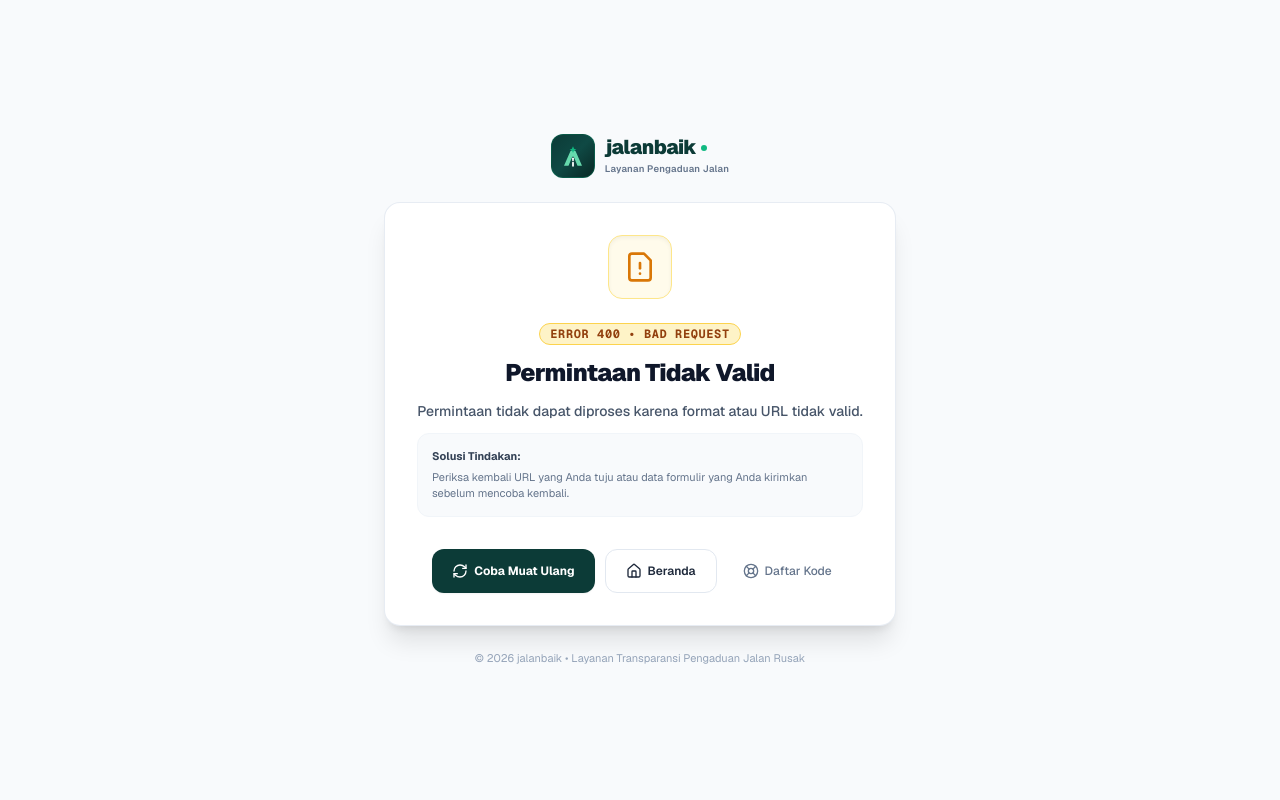
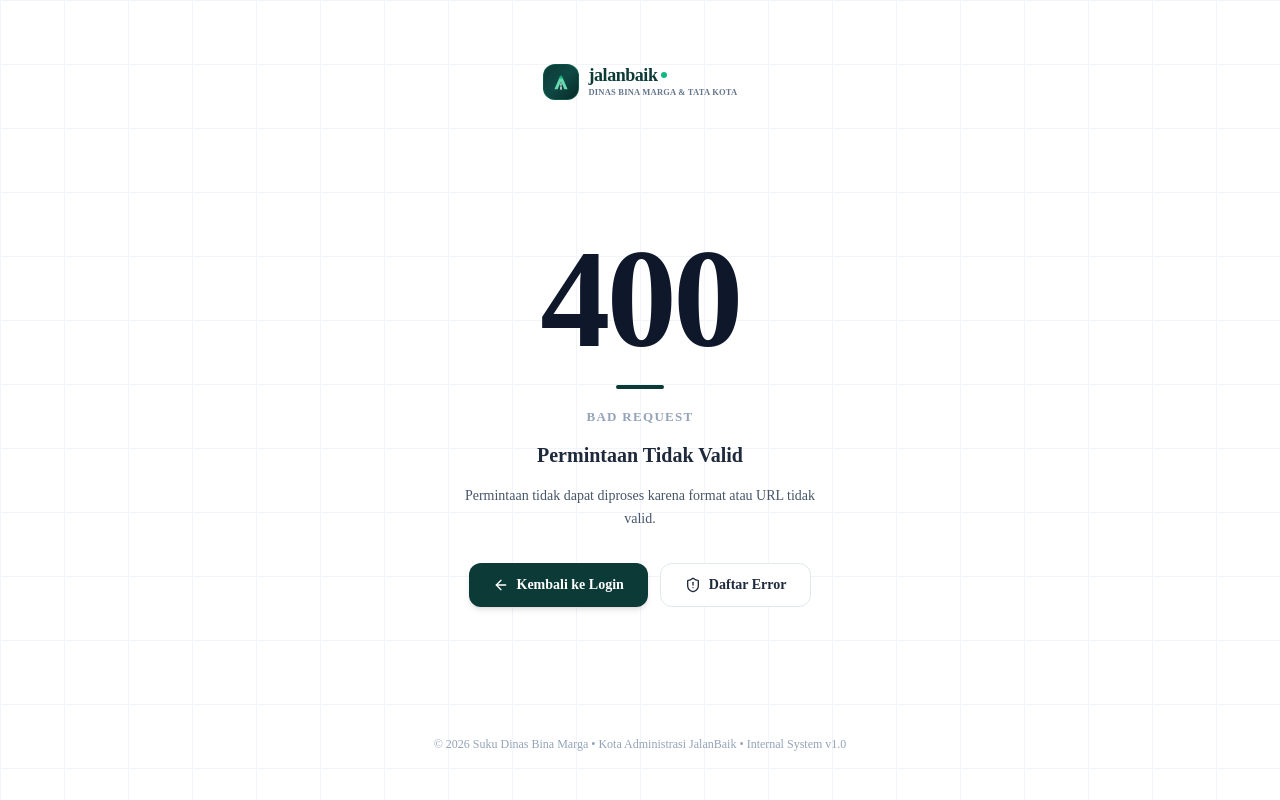
Before and after one commit to muhbintangmahardani/Pengaduan-Masyarakat, a Next.js app: page /error/400 in a window 1280 px wide. Built offline with nearby package versions, Linux system fonts and the light colour scheme.

Commit message:
feat(design): implement Plus Jakarta Sans font, refine auth cards matching reference, and redesign 404/error pages with subtle technical grid

```diff
--- a/src/app/(auth)/login/page.tsx
+++ b/src/app/(auth)/login/page.tsx
@@ -43,7 +43,7 @@ export default function LoginPage() {
       </div>
 
       {/* Floating Balanced Modern Card (Ukuran Pas Layar & Tanpa Scroll di 100% Zoom) */}
-      <div className="w-full max-w-[840px] lg:h-[530px] bg-white dark:bg-slate-900 rounded-2xl sm:rounded-[24px] border border-border/80 shadow-2xl shadow-slate-300/30 dark:shadow-none overflow-hidden grid grid-cols-1 lg:grid-cols-2">
+      <div className="w-full max-w-[840px] lg:h-[530px] bg-white dark:bg-slate-900 rounded-[28px] border border-border/80 shadow-2xl shadow-slate-300/30 dark:shadow-none overflow-hidden grid grid-cols-1 lg:grid-cols-2">
         {/* Kolom Kiri: 50% Showcase Visual Satgas Perbaikan Jalan */}
         <div className="relative bg-[#0c3b37] text-white p-5 sm:p-6 lg:p-7 flex flex-col justify-between overflow-hidden min-h-[220px] lg:min-h-full">
           {/* Foto Nyata Satgas Pekerjaan Umum / Bina Marga Sedang Memperbaiki Jalan */}
@@ -211,7 +211,7 @@ export default function LoginPage() {
               © 2026 Suku Dinas Bina Marga • Kota Administrasi JalanBaik.
             </p>
             <p className="text-[9px] text-slate-400/80 dark:text-slate-600">
-              Sistem Terintegrasi v1.0 • Akses Khusus Pengguna Resmi.
+              Internal System v1.0. Restricted Access.
             </p>
           </div>
         </div>
--- a/src/app/(auth)/register/page.tsx
+++ b/src/app/(auth)/register/page.tsx
@@ -37,7 +37,7 @@ export default function RegisterPage() {
       </div>
 
       {/* Floating Balanced Modern Card (Ukuran & Elemen Form 100% Identik & Pas Layar Tanpa Scroll) */}
-      <div className="w-full max-w-[840px] lg:h-[530px] bg-white dark:bg-slate-900 rounded-2xl sm:rounded-[24px] border border-border/80 shadow-2xl shadow-slate-300/30 dark:shadow-none overflow-hidden grid grid-cols-1 lg:grid-cols-2">
+      <div className="w-full max-w-[840px] lg:h-[530px] bg-white dark:bg-slate-900 rounded-[28px] border border-border/80 shadow-2xl shadow-slate-300/30 dark:shadow-none overflow-hidden grid grid-cols-1 lg:grid-cols-2">
         {/* Kolom Kiri: 50% Showcase Visual Satgas Perbaikan Jalan */}
         <div className="relative bg-[#0c3b37] text-white p-5 sm:p-6 lg:p-7 flex flex-col justify-between overflow-hidden min-h-[220px] lg:min-h-full">
           <Image
@@ -199,7 +199,7 @@ export default function RegisterPage() {
               © 2026 Suku Dinas Bina Marga • Kota Administrasi JalanBaik.
             </p>
             <p className="text-[9px] text-slate-400/80 dark:text-slate-600">
-              Sistem Terintegrasi v1.0 • Akses Khusus Pengguna Resmi.
+              Internal System v1.0. Restricted Access.
             </p>
           </div>
         </div>
--- a/src/app/error.tsx
+++ b/src/app/error.tsx
@@ -2,8 +2,9 @@
 
 import React, { useEffect } from "react";
 import Link from "next/link";
-import { AlertCircle, RefreshCw, Home, LifeBuoy } from "lucide-react";
+import { ArrowLeft, RefreshCw } from "lucide-react";
 import { Button } from "@/components/ui/button";
+import { JalanBaikLogo } from "@/components/common/JalanBaikLogo";
 
 export default function GlobalError({
   error,
@@ -13,7 +14,6 @@ export default function GlobalError({
   reset: () => void;
 }) {
   useEffect(() => {
-    // Log error digest untuk keperluan debugging
     console.error("Application error captured by boundary:", error);
   }, [error]);
 
@@ -22,58 +22,69 @@ export default function GlobalError({
   }
 
   return (
-    <div className="min-h-screen w-full flex items-center justify-center bg-slate-50 dark:bg-slate-950 p-4">
-      <div className="max-w-md w-full bg-white dark:bg-slate-900 rounded-2xl border border-slate-200 dark:border-slate-800 shadow-xl p-6 sm:p-8 text-center space-y-5">
-        <div className="w-14 h-14 mx-auto rounded-2xl bg-amber-50 dark:bg-amber-950/50 border border-amber-200 dark:border-amber-800/80 flex items-center justify-center text-amber-600 dark:text-amber-400">
-          <AlertCircle className="w-7 h-7" />
-        </div>
+    <div className="min-h-screen w-full flex flex-col justify-between items-center bg-white dark:bg-slate-950 text-slate-900 dark:text-slate-100 p-6 sm:p-10 relative overflow-hidden select-none bg-[linear-gradient(to_right,#f1f5f9_1px,transparent_1px),linear-gradient(to_bottom,#f1f5f9_1px,transparent_1px)] dark:bg-[linear-gradient(to_right,#1e293b_1px,transparent_1px),linear-gradient(to_bottom,#1e293b_1px,transparent_1px)] bg-[size:4rem_4rem]">
+      {/* Top Header Logo */}
+      <div className="w-full flex justify-center pt-4 sm:pt-6">
+        <JalanBaikLogo size="md" variant="full" subtext="DINAS BINA MARGA & TATA KOTA" />
+      </div>
 
-        <div className="space-y-2">
-          <h2 className="text-xl font-bold tracking-tight text-slate-900 dark:text-slate-100">
-            Terjadi Kendala Memuat Halaman
-          </h2>
-          <p className="text-xs text-slate-500 dark:text-slate-400 leading-relaxed">
-            Sistem sedang memperbarui koneksi database atau sesi Anda telah disegarkan.
+      {/* Main Error Showcase */}
+      <div className="max-w-md w-full text-center space-y-4 my-auto py-8">
+        {/* Massive Error Number */}
+        <h1 className="text-8xl sm:text-9xl md:text-[140px] font-black tracking-tight text-slate-900 dark:text-white leading-none">
+          500
+        </h1>
+
+        {/* Accent Pill Line */}
+        <div className="w-12 h-1 bg-[#0c3b37] dark:bg-emerald-500 rounded-full mx-auto" />
+
+        {/* Subtitle Category */}
+        <p className="text-xs sm:text-[13px] font-bold uppercase tracking-widest text-slate-400 dark:text-slate-500 pt-1">
+          Terjadi Kesalahan Server
+        </p>
+
+        {/* Description */}
+        <p className="text-sm text-slate-600 dark:text-slate-400 max-w-sm mx-auto leading-relaxed">
+          Sistem mendeteksi kendala saat memuat data. Silakan muat ulang atau kembali ke halaman masuk.
+        </p>
+
+        {error.digest && (
+          <p className="text-[11px] font-mono text-slate-400 dark:text-slate-500">
+            Digest: {error.digest}
           </p>
-          {error.digest && (
-            <div className="inline-block mt-1 px-2.5 py-1 rounded bg-slate-100 dark:bg-slate-800 text-[10px] font-mono text-slate-600 dark:text-slate-400">
-              Kode Digest: {error.digest}
-            </div>
-          )}
-        </div>
+        )}
 
-        <div className="flex flex-col sm:flex-row items-center justify-center gap-2.5 pt-2">
+        {/* Action Buttons */}
+        <div className="pt-4 flex flex-col sm:flex-row items-center justify-center gap-3">
           <Button
             onClick={() => reset()}
-            className="w-full sm:w-auto bg-[#0c3b37] hover:bg-[#0c3b37]/90 text-white text-xs font-semibold h-10 px-4 rounded-xl gap-2 shadow-xs"
+            size="lg"
+            className="h-11 px-6 rounded-xl bg-[#0c3b37] hover:bg-[#082825] dark:bg-emerald-600 dark:hover:bg-emerald-500 text-white font-bold text-xs sm:text-sm shadow-md active:scale-95 transition-all cursor-pointer flex items-center gap-2"
           >
-            <RefreshCw className="w-3.5 h-3.5" />
-            Coba Muat Ulang
+            <RefreshCw className="w-4 h-4" />
+            Muat Ulang Halaman
           </Button>
 
           <Button
             asChild
             variant="outline"
-            className="w-full sm:w-auto text-xs font-semibold h-10 px-4 rounded-xl gap-2 border-slate-200 dark:border-slate-700"
+            size="lg"
+            className="h-11 px-6 rounded-xl border-slate-200 dark:border-slate-800 text-xs sm:text-sm font-semibold hover:bg-slate-100 dark:hover:bg-slate-900 transition-all cursor-pointer"
           >
-            <Link href="/login">
-              <Home className="w-3.5 h-3.5" />
+            <Link href="/login" className="flex items-center gap-2">
+              <ArrowLeft className="w-4 h-4" />
               Kembali ke Login
-            </Link>
-          </Button>
-
-          <Button
-            asChild
-            variant="ghost"
-            className="w-full sm:w-auto text-xs font-semibold h-10 px-4 rounded-xl gap-2 text-slate-500 hover:text-slate-900 dark:hover:text-slate-100"
-          >
-            <Link href="/error">
-              <LifeBuoy className="w-3.5 h-3.5" />
-              Daftar Error
             </Link>
           </Button>
         </div>
       </div>
+
+      {/* Footer */}
+      <div className="w-full text-center pb-2">
+        <p className="text-xs text-slate-400 dark:text-slate-500 font-medium">
+          © 2026 Suku Dinas Bina Marga • Kota Administrasi JalanBaik • Internal System v1.0
+        </p>
+      </div>
     </div>
   );
 }
--- a/src/app/layout.tsx
+++ b/src/app/layout.tsx
@@ -1,13 +1,14 @@
 import type { Metadata } from "next";
-import { Geist, Geist_Mono } from "next/font/google";
+import { Plus_Jakarta_Sans, Geist_Mono } from "next/font/google";
 import { Toaster } from "sonner";
 import { PageTitleUpdater } from "@/components/common/PageTitleUpdater";
 import { ThemeProvider } from "@/components/theme/ThemeProvider";
 import "./globals.css";
 
-const geistSans = Geist({
-  variable: "--font-geist-sans",
+const plusJakartaSans = Plus_Jakarta_Sans({
+  variable: "--font-plus-jakarta-sans",
   subsets: ["latin"],
+  weight: ["300", "400", "500", "600", "700", "800"],
 });
 
 const geistMono = Geist_Mono({
@@ -40,7 +41,7 @@ export default function RootLayout({
   children: React.ReactNode;
 }>) {
   return (
-    <html lang="id" suppressHydrationWarning className={`${geistSans.variable} ${geistMono.variable}`}>
+    <html lang="id" suppressHydrationWarning className={`${plusJakartaSans.variable} ${geistMono.variable}`}>
       <body className="min-h-screen bg-[#f8faf9] dark:bg-slate-950 text-slate-800 dark:text-slate-100 font-sans antialiased transition-colors duration-200">
         <ThemeProvider
           attribute="class"
--- a/src/app/not-found.tsx
+++ b/src/app/not-found.tsx
@@ -1,60 +1,56 @@
 import React from "react";
 import Link from "next/link";
-import { ArrowLeft, Home, FileQuestion } from "lucide-react";
+import { ArrowLeft } from "lucide-react";
 import { Button } from "@/components/ui/button";
 import { JalanBaikLogo } from "@/components/common/JalanBaikLogo";
 
 export default function NotFound() {
   return (
-    <div className="min-h-screen bg-slate-50 dark:bg-slate-950 flex flex-col items-center justify-center p-4 sm:p-6 text-center">
-      <div className="w-full max-w-md space-y-6">
-        <div className="flex justify-center">
-          <JalanBaikLogo size="lg" variant="full" />
+    <div className="min-h-screen w-full flex flex-col justify-between items-center bg-white dark:bg-slate-950 text-slate-900 dark:text-slate-100 p-6 sm:p-10 relative overflow-hidden select-none bg-[linear-gradient(to_right,#f1f5f9_1px,transparent_1px),linear-gradient(to_bottom,#f1f5f9_1px,transparent_1px)] dark:bg-[linear-gradient(to_right,#1e293b_1px,transparent_1px),linear-gradient(to_bottom,#1e293b_1px,transparent_1px)] bg-[size:4rem_4rem]">
+      {/* Top Header Logo */}
+      <div className="w-full flex justify-center pt-4 sm:pt-6">
+        <JalanBaikLogo size="md" variant="full" subtext="DINAS BINA MARGA & TATA KOTA" />
       </div>
 
-        <div className="bg-white dark:bg-slate-900 rounded-3xl p-8 border border-slate-200/80 dark:border-slate-800 shadow-xl space-y-5">
-          <div className="w-16 h-16 rounded-2xl bg-amber-50 dark:bg-amber-950/40 text-amber-600 dark:text-amber-400 flex items-center justify-center mx-auto shadow-inner">
-            <FileQuestion className="w-8 h-8" />
-          </div>
+      {/* Main 404 Showcase */}
+      <div className="max-w-md w-full text-center space-y-4 my-auto py-8">
+        {/* Massive 404 Number */}
+        <h1 className="text-8xl sm:text-9xl md:text-[140px] font-black tracking-tight text-slate-900 dark:text-white leading-none">
+          404
+        </h1>
 
-          <div className="space-y-2">
-            <span className="text-xs font-mono font-bold uppercase tracking-wider text-amber-600 dark:text-amber-400">
-              Error 404 • Not Found
-            </span>
-            <h1 className="text-xl sm:text-2xl font-black text-slate-900 dark:text-slate-100">
+        {/* Accent Pill Line */}
+        <div className="w-12 h-1 bg-[#0c3b37] dark:bg-emerald-500 rounded-full mx-auto" />
+
+        {/* Subtitle Category */}
+        <p className="text-xs sm:text-[13px] font-bold uppercase tracking-widest text-slate-400 dark:text-slate-500 pt-1">
           Halaman Tidak Ditemukan
-            </h1>
-            <p className="text-xs sm:text-sm text-slate-500 leading-relaxed">
-              Halaman atau data laporan yang Anda cari tidak tersedia, telah dipindahkan, atau tiket pengaduan tidak ditemukan.
         </p>
-          </div>
 
-          <div className="pt-2 flex flex-col sm:flex-row gap-2.5 justify-center">
+        {/* Description */}
+        <p className="text-sm text-slate-600 dark:text-slate-400 max-w-sm mx-auto leading-relaxed">
+          Halaman yang kamu cari tidak ada atau sudah dipindahkan ke lokasi lain.
+        </p>
+
+        {/* Action Button */}
+        <div className="pt-4 flex items-center justify-center gap-3">
           <Button
             asChild
-              className="h-11 px-5 rounded-xl bg-[#0c3b37] hover:bg-[#082825] text-white font-bold text-xs shadow-sm"
+            size="lg"
+            className="h-11 px-6 rounded-xl bg-[#0c3b37] hover:bg-[#082825] dark:bg-emerald-600 dark:hover:bg-emerald-500 text-white font-bold text-xs sm:text-sm shadow-md active:scale-95 transition-all cursor-pointer"
           >
-              <Link href="/dashboard/warga">
-                <Home className="w-4 h-4 mr-1.5" />
-                Kembali ke Dashboard
-              </Link>
-            </Button>
-
-            <Button
-              asChild
-              variant="outline"
-              className="h-11 px-5 rounded-xl text-xs font-semibold border-slate-200 dark:border-slate-700"
-            >
-              <Link href="/login">
-                <ArrowLeft className="w-4 h-4 mr-1.5" />
-                Halaman Masuk
+            <Link href="/login" className="flex items-center gap-2">
+              <ArrowLeft className="w-4 h-4" />
+              Kembali ke Login
             </Link>
           </Button>
         </div>
       </div>
 
-        <p className="text-[11px] text-slate-400">
-          © 2026 jalanbaik • Layanan Pengaduan Transparansi Jalan
+      {/* Footer */}
+      <div className="w-full text-center pb-2">
+        <p className="text-xs text-slate-400 dark:text-slate-500 font-medium">
+          © 2026 Suku Dinas Bina Marga • Kota Administrasi JalanBaik • Internal System v1.0
         </p>
       </div>
     </div>
--- a/src/components/common/ErrorView.tsx
+++ b/src/components/common/ErrorView.tsx
@@ -2,24 +2,8 @@
 
 import React from "react";
 import Link from "next/link";
-import {
-  FileWarning,
-  Lock,
-  ShieldAlert,
-  Clock,
-  Hourglass,
-  ServerCrash,
-  Network,
-  AlertOctagon,
-  TimerOff,
-  Home,
-  RefreshCw,
-  ArrowLeft,
-  LifeBuoy,
-} from "lucide-react";
+import { ArrowLeft, RefreshCw, Home, ShieldAlert } from "lucide-react";
 import { Button } from "@/components/ui/button";
-import { Card, CardHeader, CardTitle, CardContent } from "@/components/ui/card";
-import { Badge } from "@/components/ui/badge";
 import { JalanBaikLogo } from "@/components/common/JalanBaikLogo";
 import { HTTP_ERRORS, type HttpErrorDefinition } from "@/lib/errorCodes";
 
@@ -45,145 +29,71 @@ export function ErrorView({
     badgeClass: "bg-red-100 text-red-800 dark:bg-red-950/60 dark:text-red-300 border-red-300 dark:border-red-800",
   };
 
-  const getErrorIcon = () => {
-    switch (code) {
-      case 400:
-        return <FileWarning className="w-8 h-8 text-amber-600 dark:text-amber-400" />;
-      case 401:
-        return <Lock className="w-8 h-8 text-blue-600 dark:text-blue-400" />;
-      case 403:
-        return <ShieldAlert className="w-8 h-8 text-rose-600 dark:text-rose-400" />;
-      case 408:
-        return <Clock className="w-8 h-8 text-orange-600 dark:text-orange-400" />;
-      case 429:
-        return <Hourglass className="w-8 h-8 text-purple-600 dark:text-purple-400 animate-pulse" />;
-      case 500:
-        return <ServerCrash className="w-8 h-8 text-red-600 dark:text-red-400" />;
-      case 502:
-        return <Network className="w-8 h-8 text-rose-600 dark:text-rose-400" />;
-      case 503:
-        return <AlertOctagon className="w-8 h-8 text-amber-600 dark:text-amber-400" />;
-      case 504:
-        return <TimerOff className="w-8 h-8 text-slate-600 dark:text-slate-400" />;
-      default:
-        return <ServerCrash className="w-8 h-8 text-red-600 dark:text-red-400" />;
-    }
-  };
-
-  const getIconBackground = () => {
-    switch (code) {
-      case 400:
-        return "bg-amber-50 dark:bg-amber-950/50 border-amber-200 dark:border-amber-800";
-      case 401:
-        return "bg-blue-50 dark:bg-blue-950/50 border-blue-200 dark:border-blue-800";
-      case 403:
-        return "bg-rose-50 dark:bg-rose-950/50 border-rose-200 dark:border-rose-800";
-      case 408:
-        return "bg-orange-50 dark:bg-orange-950/50 border-orange-200 dark:border-orange-800";
-      case 429:
-        return "bg-purple-50 dark:bg-purple-950/50 border-purple-200 dark:border-purple-800";
-      case 500:
-        return "bg-red-50 dark:bg-red-950/50 border-red-200 dark:border-red-800";
-      case 502:
-        return "bg-rose-50 dark:bg-rose-950/50 border-rose-200 dark:border-rose-800";
-      case 503:
-        return "bg-amber-50 dark:bg-amber-950/50 border-amber-200 dark:border-amber-800";
-      case 504:
-        return "bg-slate-100 dark:bg-slate-800 border-slate-200 dark:border-slate-700";
-      default:
-        return "bg-red-50 dark:bg-red-950/50 border-red-200 dark:border-red-800";
-    }
-  };
-
   return (
-    <div className="min-h-screen bg-slate-50 dark:bg-slate-950 flex flex-col items-center justify-center p-4 sm:p-6 text-center select-none">
-      <div className="w-full max-w-lg space-y-6">
-        <div className="flex justify-center">
-          <JalanBaikLogo size="lg" variant="full" />
+    <div className="min-h-screen w-full flex flex-col justify-between items-center bg-white dark:bg-slate-950 text-slate-900 dark:text-slate-100 p-6 sm:p-10 relative overflow-hidden select-none bg-[linear-gradient(to_right,#f1f5f9_1px,transparent_1px),linear-gradient(to_bottom,#f1f5f9_1px,transparent_1px)] dark:bg-[linear-gradient(to_right,#1e293b_1px,transparent_1px),linear-gradient(to_bottom,#1e293b_1px,transparent_1px)] bg-[size:4rem_4rem]">
+      {/* Top Header Logo */}
+      <div className="w-full flex justify-center pt-4 sm:pt-6">
+        <JalanBaikLogo size="md" variant="full" subtext="DINAS BINA MARGA & TATA KOTA" />
       </div>
 
-        <Card className="rounded-3xl p-6 sm:p-8 border-slate-200/80 dark:border-slate-800 shadow-xl space-y-6 bg-white dark:bg-slate-900">
-          <div
-            className={`w-16 h-16 rounded-2xl flex items-center justify-center mx-auto border shadow-inner ${getIconBackground()}`}
-          >
-            {getErrorIcon()}
-          </div>
-
-          <div className="space-y-3">
-            <div className="flex items-center justify-center gap-2">
-              <Badge
-                variant="outline"
-                className={`font-mono text-xs font-bold uppercase tracking-wider px-2.5 py-0.5 rounded-full ${errorDef.badgeClass}`}
-              >
-                Error {errorDef.code} • {errorDef.name}
-              </Badge>
-            </div>
-
-            <h1 className="text-xl sm:text-2xl font-black text-slate-900 dark:text-slate-100 tracking-tight">
-              {errorDef.title}
+      {/* Main Error Showcase */}
+      <div className="max-w-md w-full text-center space-y-4 my-auto py-8">
+        {/* Massive Error Number */}
+        <h1 className="text-8xl sm:text-9xl md:text-[140px] font-black tracking-tight text-slate-900 dark:text-white leading-none">
+          {code}
         </h1>
 
-            <p className="text-xs sm:text-sm text-slate-600 dark:text-slate-300 leading-relaxed font-medium">
+        {/* Accent Pill Line */}
+        <div className="w-12 h-1 bg-[#0c3b37] dark:bg-emerald-500 rounded-full mx-auto" />
+
+        {/* Subtitle Category */}
+        <p className="text-xs sm:text-[13px] font-bold uppercase tracking-widest text-slate-400 dark:text-slate-500 pt-1">
+          {errorDef.name || "Kendala Sistem"}
+        </p>
+
+        {/* Title */}
+        <h2 className="text-lg sm:text-xl font-bold text-slate-800 dark:text-slate-200">
+          {errorDef.title}
+        </h2>
+
+        {/* Description */}
+        <p className="text-sm text-slate-600 dark:text-slate-400 max-w-sm mx-auto leading-relaxed">
           {customMessage || errorDef.description}
         </p>
 
-            <div className="p-3.5 rounded-xl bg-slate-50 dark:bg-slate-800/60 border border-slate-100 dark:border-slate-800 text-[11px] text-slate-500 dark:text-slate-400 text-left space-y-1">
-              <span className="font-bold text-slate-700 dark:text-slate-200 block">
-                Solusi Tindakan:
-              </span>
-              <p>{errorDef.solution}</p>
-            </div>
-          </div>
-
-          <div className="pt-2 flex flex-col sm:flex-row gap-2.5 justify-center">
-            {code === 401 ? (
+        {/* Action Buttons */}
+        <div className="pt-4 flex flex-col sm:flex-row items-center justify-center gap-3">
           <Button
             asChild
-                className="h-11 px-5 rounded-xl bg-[#0c3b37] hover:bg-[#082825] text-white font-bold text-xs shadow-sm cursor-pointer"
+            size="lg"
+            className="h-11 px-6 rounded-xl bg-[#0c3b37] hover:bg-[#082825] dark:bg-emerald-600 dark:hover:bg-emerald-500 text-white font-bold text-xs sm:text-sm shadow-md active:scale-95 transition-all cursor-pointer flex items-center gap-2"
           >
             <Link href="/login">
-                  <Lock className="w-4 h-4 mr-1.5" />
-                  Masuk ke Akun
-                </Link>
-              </Button>
-            ) : (
-              <Button
-                onClick={() => window.location.reload()}
-                className="h-11 px-5 rounded-xl bg-[#0c3b37] hover:bg-[#082825] text-white font-bold text-xs shadow-sm cursor-pointer"
-              >
-                <RefreshCw className="w-4 h-4 mr-1.5" />
-                Coba Muat Ulang
-              </Button>
-            )}
-
-            <Button
-              asChild
-              variant="outline"
-              className="h-11 px-5 rounded-xl text-xs font-semibold border-slate-200 dark:border-slate-700 cursor-pointer"
-            >
-              <Link href="/">
-                <Home className="w-4 h-4 mr-1.5" />
-                Beranda
+              <ArrowLeft className="w-4 h-4" />
+              Kembali ke Login
             </Link>
           </Button>
 
           {showBackToCatalog && (
             <Button
               asChild
-                variant="ghost"
-                className="h-11 px-4 rounded-xl text-xs font-medium text-slate-500 hover:text-slate-900 dark:hover:text-slate-100 cursor-pointer"
+              variant="outline"
+              size="lg"
+              className="h-11 px-6 rounded-xl border-slate-200 dark:border-slate-800 text-xs sm:text-sm font-semibold hover:bg-slate-100 dark:hover:bg-slate-900 transition-all cursor-pointer"
             >
-                <Link href="/error">
-                  <LifeBuoy className="w-4 h-4 mr-1.5" />
-                  Daftar Kode
+              <Link href="/error" className="flex items-center gap-2">
+                <ShieldAlert className="w-4 h-4" />
+                Daftar Error
               </Link>
             </Button>
           )}
         </div>
-        </Card>
+      </div>
 
-        <p className="text-[11px] text-slate-400">
-          © 2026 jalanbaik • Layanan Transparansi Pengaduan Jalan Rusak
+      {/* Footer */}
+      <div className="w-full text-center pb-2">
+        <p className="text-xs text-slate-400 dark:text-slate-500 font-medium">
+          © 2026 Suku Dinas Bina Marga • Kota Administrasi JalanBaik • Internal System v1.0
         </p>
       </div>
     </div>
--- a/tailwind.config.ts
+++ b/tailwind.config.ts
@@ -54,7 +54,7 @@ const config: Config = {
         },
       },
       fontFamily: {
-        sans: ["var(--font-geist-sans)", "system-ui", "-apple-system", "sans-serif"],
+        sans: ["var(--font-plus-jakarta-sans)", "var(--font-geist-sans)", "system-ui", "-apple-system", "sans-serif"],
         mono: ["var(--font-geist-mono)", "monospace"],
       },
       borderRadius: {
```
Lines whose indentation alone changed are shown as unchanged.
